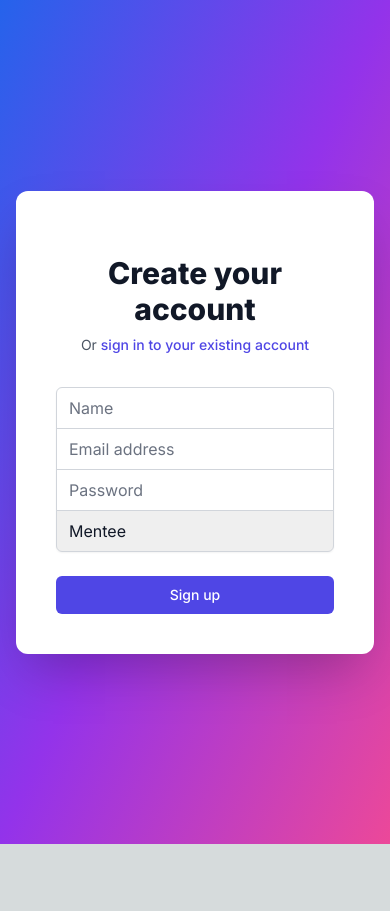
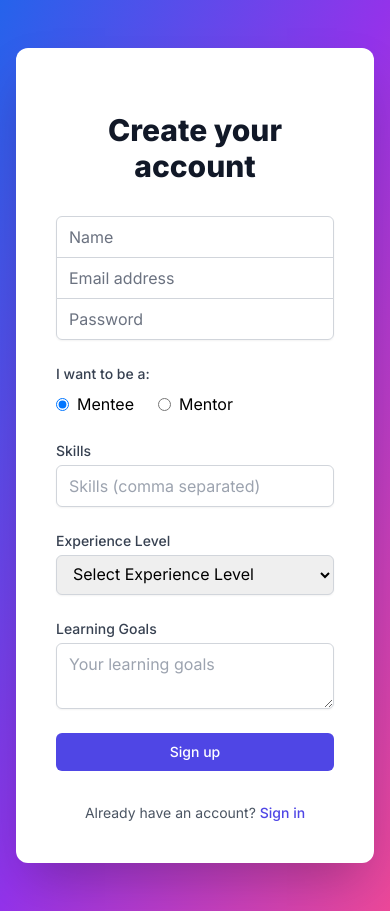
Before and after one commit to ProFusionX/ProFusionX, a Next.js app: page /auth/signup in a window 390 px wide. Before the commit the page ends 844 px from the top, so only its background shows below. Built offline with nearby package versions, Linux system fonts and the light colour scheme.

Commit message:
Improved design of signup page and backend routing for both sign in and sign up pages

```diff
--- a/app/api/auth/[...nextauth]/route.ts
+++ b/app/api/auth/[...nextauth]/route.ts
@@ -2,7 +2,9 @@ import NextAuth from "next-auth";
 import CredentialsProvider from "next-auth/providers/credentials";
 import dbConnect from "@/lib/mongodb";
 import User from "@/lib/models/User";
-import { compare } from "bcryptjs";
+import bcrypt from "bcryptjs";
+import { JWT } from "next-auth/jwt";
+import { Session } from "next-auth";
 
 export const authOptions = {
   providers: [
@@ -13,7 +15,7 @@ export const authOptions = {
         password: { label: "Password", type: "password" },
       },
       async authorize(credentials) {
-        if (!credentials?.email || !credentials?.password) {
+        if (!credentials?.email || !credentials.password) {
           return null;
         }
 
@@ -21,38 +23,31 @@ export const authOptions = {
 
         const user = await User.findOne({ email: credentials.email });
 
-        if (!user) {
-          return null;
+        if (user && bcrypt.compareSync(credentials.password, user.password)) {
+          return {
+            id: user._id.toString(),
+            name: user.name,
+            email: user.email,
+            role: user.role,
+          };
         }
 
-        const isPasswordCorrect = await compare(
-          credentials.password,
-          user.password
-        );
-
-        if (!isPasswordCorrect) {
-          return null;
-        }
-
-        return {
-          id: user._id.toString(),
-          email: user.email,
-          name: user.name,
-          role: user.role,
-        };
+        return null;
       },
     }),
   ],
   callbacks: {
-    async jwt({ token, user }) {
+    async jwt({ token, user }: { token: JWT; user: any }) {
       if (user) {
+        token.id = user.id;
         token.role = user.role;
       }
       return token;
     },
-    async session({ session, token }) {
-      if (session?.user) {
-        session.user.role = token.role;
+    async session({ session, token }: { session: Session; token: JWT }) {
+      if (session.user) {
+        (session.user as any).id = token.id as string;
+        (session.user as any).role = token.role as string;
       }
       return session;
     },
@@ -60,6 +55,7 @@ export const authOptions = {
   pages: {
     signIn: "/auth/signin",
   },
+  secret: process.env.NEXTAUTH_SECRET,
 };
 
 const handler = NextAuth(authOptions);
--- a/app/api/auth/signup/route.ts
+++ b/app/api/auth/signup/route.ts
@@ -4,7 +4,7 @@ import dbConnect from "@/lib/mongodb";
 import User from "@/lib/models/User";
 
 export async function POST(request: Request) {
-  const { name, email, password, role } = await request.json();
+  const { name, email, password, role, ...profileData } = await request.json();
 
   await dbConnect();
 
@@ -18,15 +18,21 @@ export async function POST(request: Request) {
 
   const hashedPassword = await bcrypt.hash(password, 10);
 
+  try {
     const user = await User.create({
       name,
       email,
       password: hashedPassword,
       role,
+      profile: profileData,
     });
 
     return NextResponse.json(
-    { message: "User created successfully" },
+      { message: "User created successfully", userId: user._id },
       { status: 201 }
     );
+  } catch (error) {
+    console.error("Error creating user:", error);
+    return NextResponse.json({ error: "Error creating user" }, { status: 500 });
   }
+}
--- /dev/null
+++ b/app/api/auth/user/route.ts
@@ -0,0 +1,26 @@
+import { NextResponse } from "next/server";
+import { getServerSession } from "next-auth/next";
+import { authOptions } from "../[...nextauth]/route";
+import dbConnect from "@/lib/mongodb";
+import User from "@/lib/models/User";
+
+export async function GET() {
+  await dbConnect();
+
+  const session = await getServerSession(authOptions);
+
+  if (session && session.user) {
+    const user = await User.findOne({ email: session.user.email });
+
+    if (user) {
+      return NextResponse.json({
+        id: user._id.toString(),
+        name: user.name,
+        email: user.email,
+        role: user.role,
+      });
+    }
+  }
+
+  return NextResponse.json({ error: "Not authenticated" }, { status: 401 });
+}
--- a/app/auth/signin/page.tsx
+++ b/app/auth/signin/page.tsx
@@ -1,7 +1,7 @@
 "use client";
 
-import { signIn } from "next-auth/react";
-import { useState } from "react";
+import { signIn, useSession } from "next-auth/react";
+import { useState, useEffect } from "react";
 import { useRouter } from "next/navigation";
 import Link from "next/link";
 
@@ -10,10 +10,26 @@ export default function SignIn() {
   const [password, setPassword] = useState("");
   const [error, setError] = useState("");
   const router = useRouter();
+  const { data: session, status } = useSession();
+
+  useEffect(() => {
+    if (status === "authenticated" && session?.user?.role) {
+      switch (session.user.role) {
+        case "mentor":
+          router.push("/dashboard/mentor");
+          break;
+        case "mentee":
+          router.push("/dashboard/mentee");
+          break;
+        default:
+          router.push("/dashboard");
+      }
+    }
+  }, [session, status, router]);
 
   const handleSubmit = async (e: React.FormEvent) => {
     e.preventDefault();
-    setError(""); // Clear any existing errors
+    setError("");
 
     try {
       const result = await signIn("credentials", {
@@ -23,24 +39,10 @@ export default function SignIn() {
       });
 
       if (result?.error) {
-        throw new Error(result.error);
+        setError(result.error);
       }
-
-      // Fetch user data to get the role
-      const userResponse = await fetch("/api/auth/user");
-      if (!userResponse.ok) {
-        throw new Error("Failed to fetch user data");
-      }
-
-      const userData = await userResponse.json();
-      const dashboardPath =
-        userData.role === "mentor" ? "/dashboard/mentor" : "/dashboard/mentee";
-
-      router.push(dashboardPath);
     } catch (err) {
-      setError(
-        err instanceof Error ? err.message : "An unexpected error occurred"
-      );
+      setError("An unexpected error occurred");
       console.error(err);
     }
   };
@@ -107,36 +109,10 @@ export default function SignIn() {
             </div>
           </div>
 
-          <div className="flex items-center justify-between">
-            <div className="flex items-center">
-              <input
-                id="remember-me"
-                name="remember-me"
-                type="checkbox"
-                className="h-4 w-4 text-indigo-600 focus:ring-indigo-500 border-gray-300 rounded"
-              />
-              <label
-                htmlFor="remember-me"
-                className="ml-2 block text-sm text-gray-900"
-              >
-                Remember me
-              </label>
-            </div>
-
-            <div className="text-sm">
-              <a
-                href="#"
-                className="font-medium text-indigo-600 hover:text-indigo-500"
-              >
-                Forgot your password?
-              </a>
-            </div>
-          </div>
-
           <div>
             <button
               type="submit"
-              className="group relative w-full flex justify-center py-2 px-4 border border-transparent text-sm font-medium rounded-md text-white bg-indigo-600 hover:bg-indigo-700 focus:outline-none focus:ring-2 focus:ring-offset-2 focus:ring-indigo-500 transition duration-300 ease-in-out transform hover:-translate-y-1 hover:shadow-lg"
+              className="group relative w-full flex justify-center py-2 px-4 border border-transparent text-sm font-medium rounded-md text-white bg-indigo-600 hover:bg-indigo-700 focus:outline-none focus:ring-2 focus:ring-offset-2 focus:ring-indigo-500"
             >
               Sign in
             </button>
--- a/app/auth/signup/page.tsx
+++ b/app/auth/signup/page.tsx
@@ -5,25 +5,50 @@ import { useRouter } from "next/navigation";
 import Link from "next/link";
 
 export default function SignUp() {
-  const [name, setName] = useState("");
   const [email, setEmail] = useState("");
   const [password, setPassword] = useState("");
-  const [role, setRole] = useState("mentee");
+  const [name, setName] = useState("");
+  const [role, setRole] = useState("mentee"); // Changed to role
+  const [skills, setSkills] = useState("");
+  const [experienceLevel, setExperienceLevel] = useState("");
+  const [learningGoals, setLearningGoals] = useState("");
+  const [expertise, setExpertise] = useState("");
+  const [companyAffiliation, setCompanyAffiliation] = useState("");
+  const [mentoringInterests, setMentoringInterests] = useState("");
+  const [error, setError] = useState("");
   const router = useRouter();
 
   const handleSubmit = async (e: React.FormEvent) => {
     e.preventDefault();
+    setError("");
+
+    const profileData =
+      role === "mentee"
+        ? { skills, experienceLevel, learningGoals }
+        : { expertise, companyAffiliation, mentoringInterests };
+
+    try {
       const response = await fetch("/api/auth/signup", {
         method: "POST",
         headers: { "Content-Type": "application/json" },
-      body: JSON.stringify({ name, email, password, role }),
+        body: JSON.stringify({
+          email,
+          password,
+          name,
+          role, // Updated to role
+          ...profileData,
+        }),
       });
 
       if (response.ok) {
-      router.push("/auth/signin");
+        router.push(`/dashboard/${role}`);
       } else {
-      // Handle error
-      console.error("Sign up failed");
+        const data = await response.json();
+        setError(data.error || "An error occurred during sign up");
+      }
+    } catch (err) {
+      setError("An unexpected error occurred");
+      console.error(err);
     }
   };
 
@@ -34,16 +59,15 @@ export default function SignUp() {
           <h2 className="mt-6 text-center text-3xl font-extrabold text-gray-900">
             Create your account
           </h2>
-          <p className="mt-2 text-center text-sm text-gray-600">
-            Or{" "}
-            <Link
-              href="/auth/signin"
-              className="font-medium text-indigo-600 hover:text-indigo-500"
+        </div>
+        {error && (
+          <div
+            className="bg-red-100 border border-red-400 text-red-700 px-4 py-3 rounded relative"
+            role="alert"
           >
-              sign in to your existing account
-            </Link>
-          </p>
+            <span className="block sm:inline">{error}</span>
           </div>
+        )}
         <form className="mt-8 space-y-6" onSubmit={handleSubmit}>
           <div className="rounded-md shadow-sm -space-y-px">
             <div>
@@ -87,39 +111,179 @@ export default function SignUp() {
                 type="password"
                 autoComplete="new-password"
                 required
-                className="appearance-none rounded-none relative block w-full px-3 py-2 border border-gray-300 placeholder-gray-500 text-gray-900 focus:outline-none focus:ring-indigo-500 focus:border-indigo-500 focus:z-10 sm:text-sm"
+                className="appearance-none rounded-none relative block w-full px-3 py-2 border border-gray-300 placeholder-gray-500 text-gray-900 rounded-b-md focus:outline-none focus:ring-indigo-500 focus:border-indigo-500 focus:z-10 sm:text-sm"
                 placeholder="Password"
                 value={password}
                 onChange={(e) => setPassword(e.target.value)}
               />
             </div>
+          </div>
+
           <div>
-              <label htmlFor="role" className="sr-only">
-                Role
+            <label className="block text-sm font-medium text-gray-700">
+              I want to be a:
+            </label>
+            <div className="mt-2">
+              <label className="inline-flex items-center">
+                <input
+                  type="radio"
+                  className="form-radio"
+                  name="role" // Updated to role
+                  value="mentee"
+                  checked={role === "mentee"}
+                  onChange={(e) => setRole(e.target.value)}
+                />
+                <span className="ml-2">Mentee</span>
+              </label>
+              <label className="inline-flex items-center ml-6">
+                <input
+                  type="radio"
+                  className="form-radio"
+                  name="role" // Updated to role
+                  value="mentor"
+                  checked={role === "mentor"}
+                  onChange={(e) => setRole(e.target.value)}
+                />
+                <span className="ml-2">Mentor</span>
+              </label>
+            </div>
+          </div>
+
+          {role === "mentee" ? (
+            <>
+              <div>
+                <label
+                  htmlFor="skills"
+                  className="block text-sm font-medium text-gray-700"
+                >
+                  Skills
+                </label>
+                <input
+                  id="skills"
+                  name="skills"
+                  type="text"
+                  required
+                  className="mt-1 block w-full px-3 py-2 border border-gray-300 rounded-md shadow-sm focus:outline-none focus:ring-indigo-500 focus:border-indigo-500 sm:text-sm"
+                  placeholder="Skills (comma separated)"
+                  value={skills}
+                  onChange={(e) => setSkills(e.target.value)}
+                />
+              </div>
+              <div>
+                <label
+                  htmlFor="experience-level"
+                  className="block text-sm font-medium text-gray-700"
+                >
+                  Experience Level
                 </label>
                 <select
-                id="role"
-                name="role"
+                  id="experience-level"
+                  name="experienceLevel"
                   required
-                className="appearance-none rounded-none relative block w-full px-3 py-2 border border-gray-300 placeholder-gray-500 text-gray-900 rounded-b-md focus:outline-none focus:ring-indigo-500 focus:border-indigo-500 focus:z-10 sm:text-sm"
-                value={role}
-                onChange={(e) => setRole(e.target.value)}
+                  className="mt-1 block w-full px-3 py-2 border border-gray-300 rounded-md shadow-sm focus:outline-none focus:ring-indigo-500 focus:border-indigo-500 sm:text-sm"
+                  value={experienceLevel}
+                  onChange={(e) => setExperienceLevel(e.target.value)}
                 >
-                <option value="mentee">Mentee</option>
-                <option value="mentor">Mentor</option>
+                  <option value="">Select Experience Level</option>
+                  <option value="beginner">Beginner</option>
+                  <option value="intermediate">Intermediate</option>
+                  <option value="advanced">Advanced</option>
                 </select>
               </div>
+              <div>
+                <label
+                  htmlFor="learning-goals"
+                  className="block text-sm font-medium text-gray-700"
+                >
+                  Learning Goals
+                </label>
+                <textarea
+                  id="learning-goals"
+                  name="learningGoals"
+                  required
+                  className="mt-1 block w-full px-3 py-2 border border-gray-300 rounded-md shadow-sm focus:outline-none focus:ring-indigo-500 focus:border-indigo-500 sm:text-sm"
+                  placeholder="Your learning goals"
+                  value={learningGoals}
+                  onChange={(e) => setLearningGoals(e.target.value)}
+                ></textarea>
               </div>
+            </>
+          ) : (
+            <>
+              <div>
+                <label
+                  htmlFor="expertise"
+                  className="block text-sm font-medium text-gray-700"
+                >
+                  Expertise
+                </label>
+                <input
+                  id="expertise"
+                  name="expertise"
+                  type="text"
+                  required
+                  className="mt-1 block w-full px-3 py-2 border border-gray-300 rounded-md shadow-sm focus:outline-none focus:ring-indigo-500 focus:border-indigo-500 sm:text-sm"
+                  placeholder="Expertise (comma separated)"
+                  value={expertise}
+                  onChange={(e) => setExpertise(e.target.value)}
+                />
+              </div>
+              <div>
+                <label
+                  htmlFor="company-affiliation"
+                  className="block text-sm font-medium text-gray-700"
+                >
+                  Company Affiliation
+                </label>
+                <input
+                  id="company-affiliation"
+                  name="companyAffiliation"
+                  type="text"
+                  required
+                  className="mt-1 block w-full px-3 py-2 border border-gray-300 rounded-md shadow-sm focus:outline-none focus:ring-indigo-500 focus:border-indigo-500 sm:text-sm"
+                  placeholder="Your company affiliation"
+                  value={companyAffiliation}
+                  onChange={(e) => setCompanyAffiliation(e.target.value)}
+                />
+              </div>
+              <div>
+                <label
+                  htmlFor="mentoring-interests"
+                  className="block text-sm font-medium text-gray-700"
+                >
+                  Mentoring Interests
+                </label>
+                <textarea
+                  id="mentoring-interests"
+                  name="mentoringInterests"
+                  required
+                  className="mt-1 block w-full px-3 py-2 border border-gray-300 rounded-md shadow-sm focus:outline-none focus:ring-indigo-500 focus:border-indigo-500 sm:text-sm"
+                  placeholder="Your mentoring interests"
+                  value={mentoringInterests}
+                  onChange={(e) => setMentoringInterests(e.target.value)}
+                ></textarea>
+              </div>
+            </>
+          )}
 
           <div>
             <button
               type="submit"
-              className="group relative w-full flex justify-center py-2 px-4 border border-transparent text-sm font-medium rounded-md text-white bg-indigo-600 hover:bg-indigo-700 focus:outline-none focus:ring-2 focus:ring-offset-2 focus:ring-indigo-500 transition duration-300 ease-in-out transform hover:-translate-y-1 hover:shadow-lg"
+              className="group relative w-full flex justify-center py-2 px-4 border border-transparent text-sm font-medium rounded-md text-white bg-indigo-600 hover:bg-indigo-700 focus:outline-none focus:ring-2 focus:ring-offset-2 focus:ring-indigo-500"
             >
               Sign up
             </button>
           </div>
         </form>
+        <p className="mt-2 text-center text-sm text-gray-600">
+          Already have an account?{" "}
+          <Link
+            href="/auth/signin"
+            className="font-medium text-indigo-600 hover:text-indigo-500"
+          >
+            Sign in
+          </Link>
+        </p>
       </div>
     </div>
   );
--- a/lib/models/User.ts
+++ b/lib/models/User.ts
@@ -8,6 +8,13 @@ export interface IUser extends Document {
   bio?: string;
   skills?: string[];
   createdAt: Date;
+  profile?: {
+    experienceLevel?: string;
+    learningGoals?: string;
+    expertise?: string;
+    companyAffiliation?: string;
+    mentoringInterests?: string;
+  };
 }
 
 const UserSchema: Schema = new Schema({
@@ -36,6 +43,13 @@ const UserSchema: Schema = new Schema({
     type: Date,
     default: Date.now,
   },
+  profile: {
+    experienceLevel: String,
+    learningGoals: String,
+    expertise: String,
+    companyAffiliation: String,
+    mentoringInterests: String,
+  },
 });
 
 export default mongoose.models.User ||
```
Lines whose indentation alone changed are shown as unchanged.
